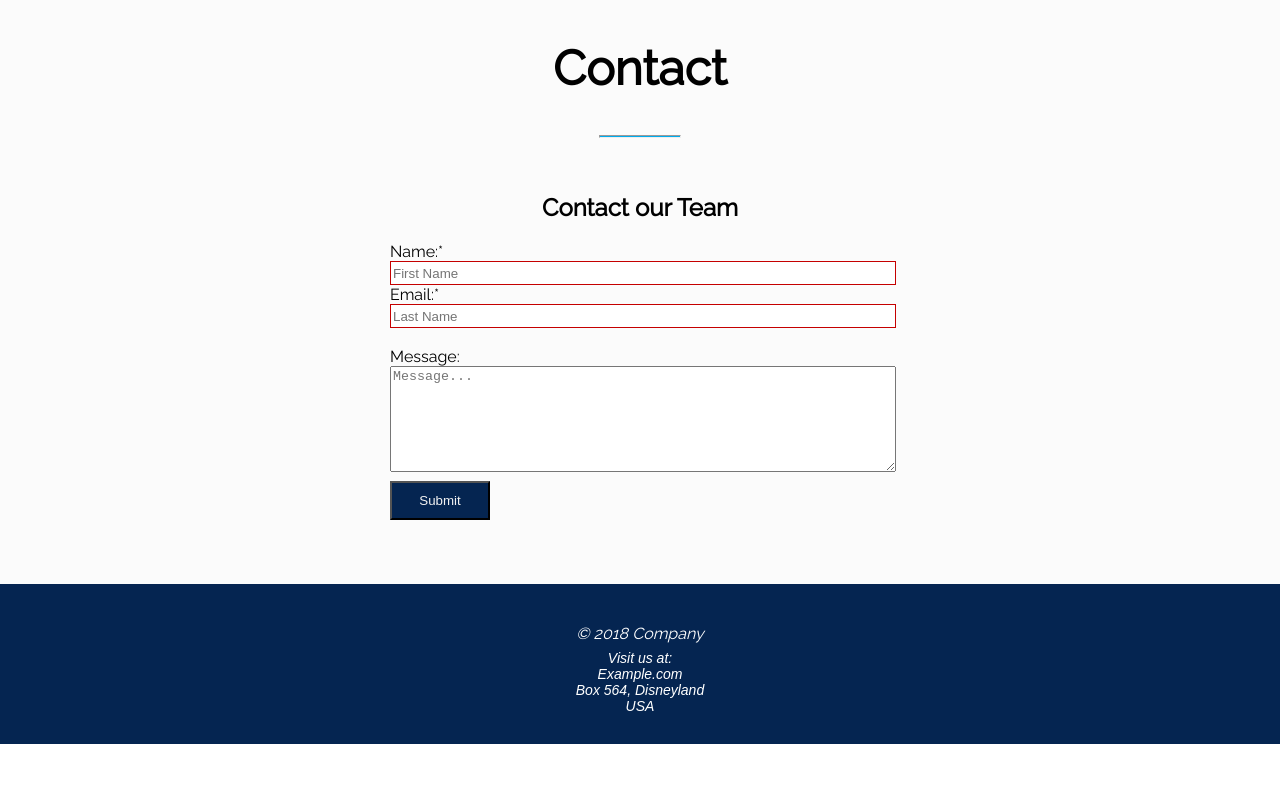
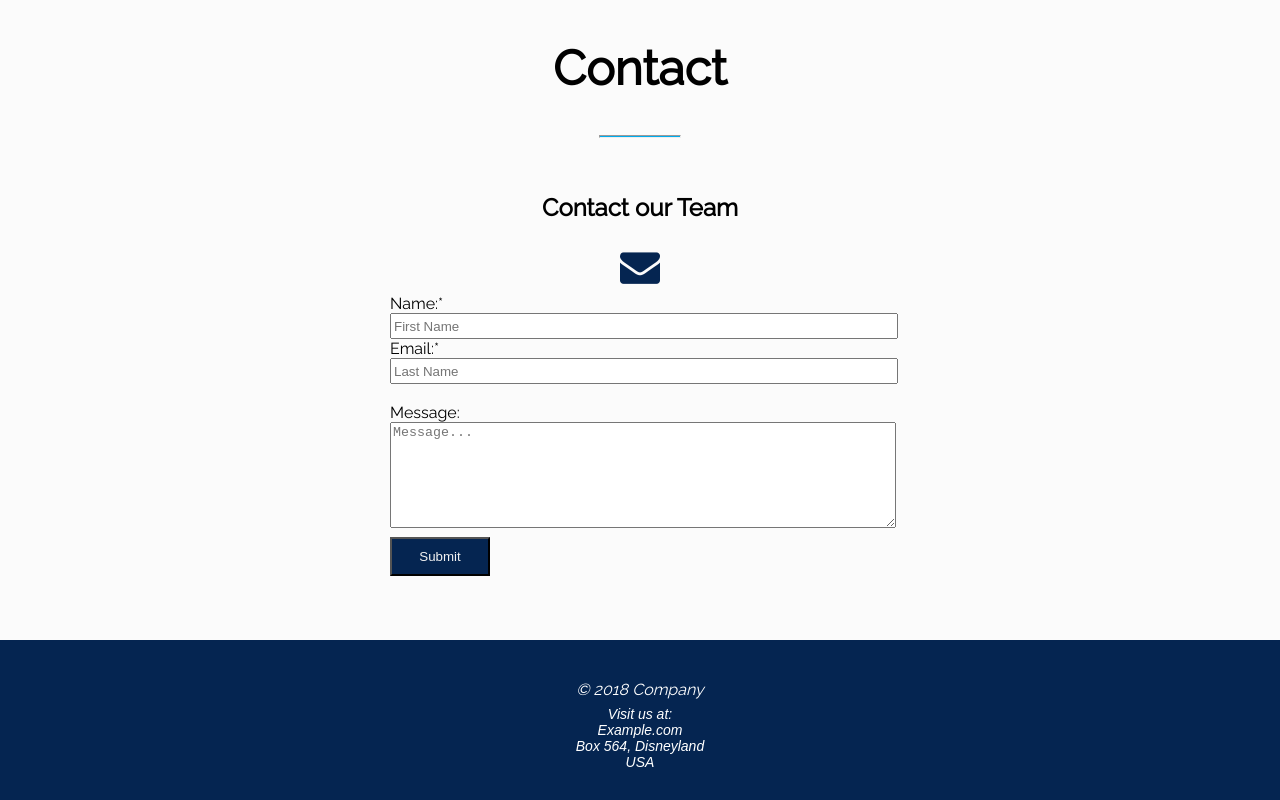
Before and after one commit to paul-wr/my-react-website, a React (Create React App) app: page / in a window 1280 px wide. Shown: the part 2476-3276 px from the top of the page. Before the commit the page ends 3220 px from the top, so only its background shows below. Built offline with nearby package versions, Linux system fonts and the light colour scheme.

Commit message:
form updated

```diff
--- a/src/App.css
+++ b/src/App.css
@@ -154,7 +154,7 @@ color: white;
 font-size: 15px;
 position: absolute;
 padding-top: 20px;
-top: 50%;
+top: 55%;
 line-height: 1.8em;
 left: 50%;
 -webkit-transform: translate(-50%, -50%);
@@ -306,6 +306,17 @@ margin: 2px;
 cursor: pointer;
 }
 
+.fa-envelope {
+background-color: transparent;
+color: #052551;
+font-size: 2.5em;
+padding: 5px;
+margin: 2px;
+display: block;
+text-align: center;
+cursor: default;
+}
+
 .fa-facebook {
 padding: 5px 9px;
 }
@@ -390,9 +401,12 @@ outline: none;
 box-shadow: none;
 }
 
-input:invalid {
-border: 1px solid #c50000;
+
+input[type=submit] {
+cursor: pointer;
 }
+
+
 
 form h2 {
 text-align: center;;
@@ -414,6 +428,7 @@ width: 80%;
 .text {
 font-size: 14px;
 padding-top: 14px;
+line-height: 2em;
 }
 .contact {
 line-height: 19em;
--- a/src/App.js
+++ b/src/App.js
@@ -236,9 +236,10 @@ class Contact extends React.Component {
       <hr className="customLine"/>
         <form id="contactForm" onSubmit={this.handleSubmit}>
         <h2>Contact our Team</h2>
+        <i class="fa fa-envelope"></i>
         <label>
           Name:*<br/>
-          <input type="text" pattern="[A-Ba-b]{5}" value={this.state.fname} onChange={this.handleChange} placeholder="First Name" required />
+          <input type="text" pattern="[A-Za-z]{1,30}" value={this.state.fname} title="Name must be between 2 and 30 characters and no numbers!" onChange={this.handleChange} placeholder="First Name" required />
         </label>
         <label>
           Email:*<br/>
```
